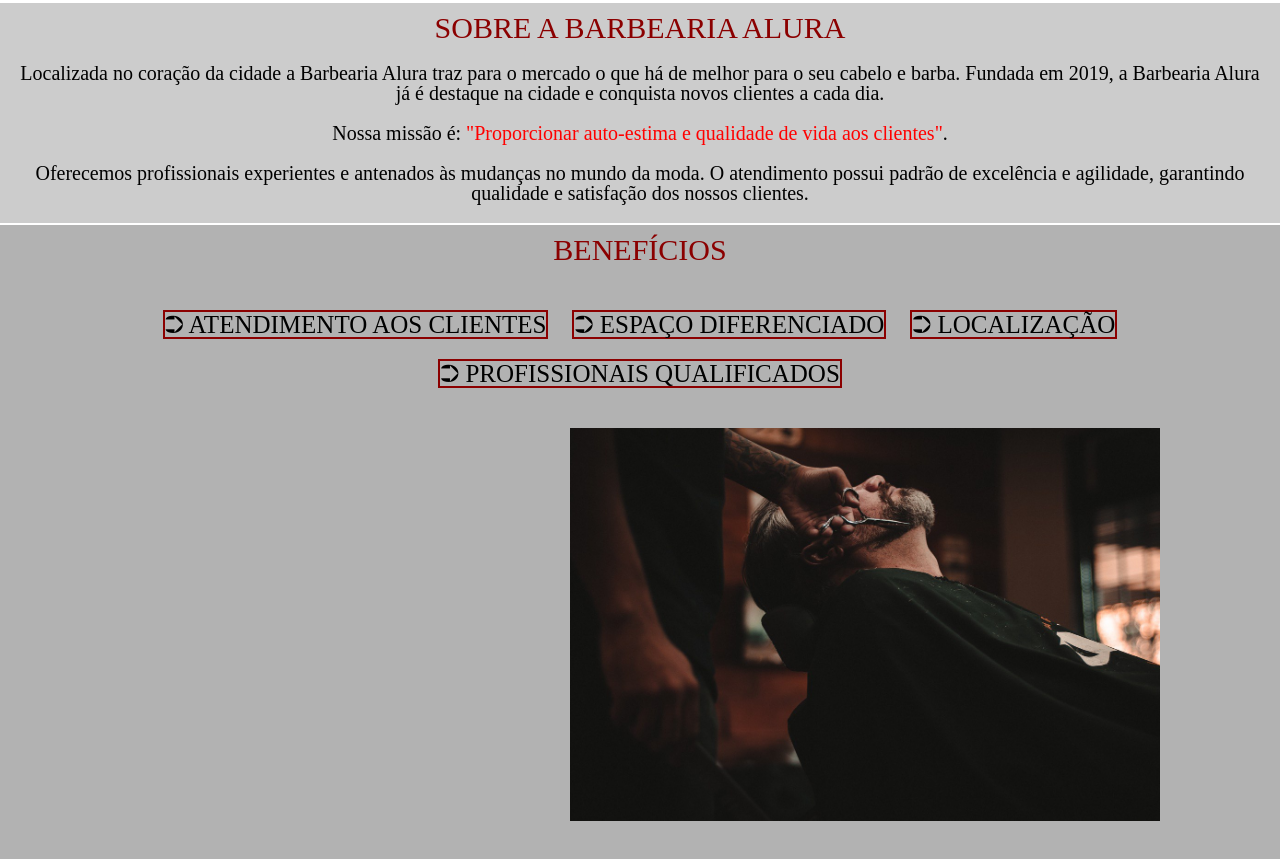
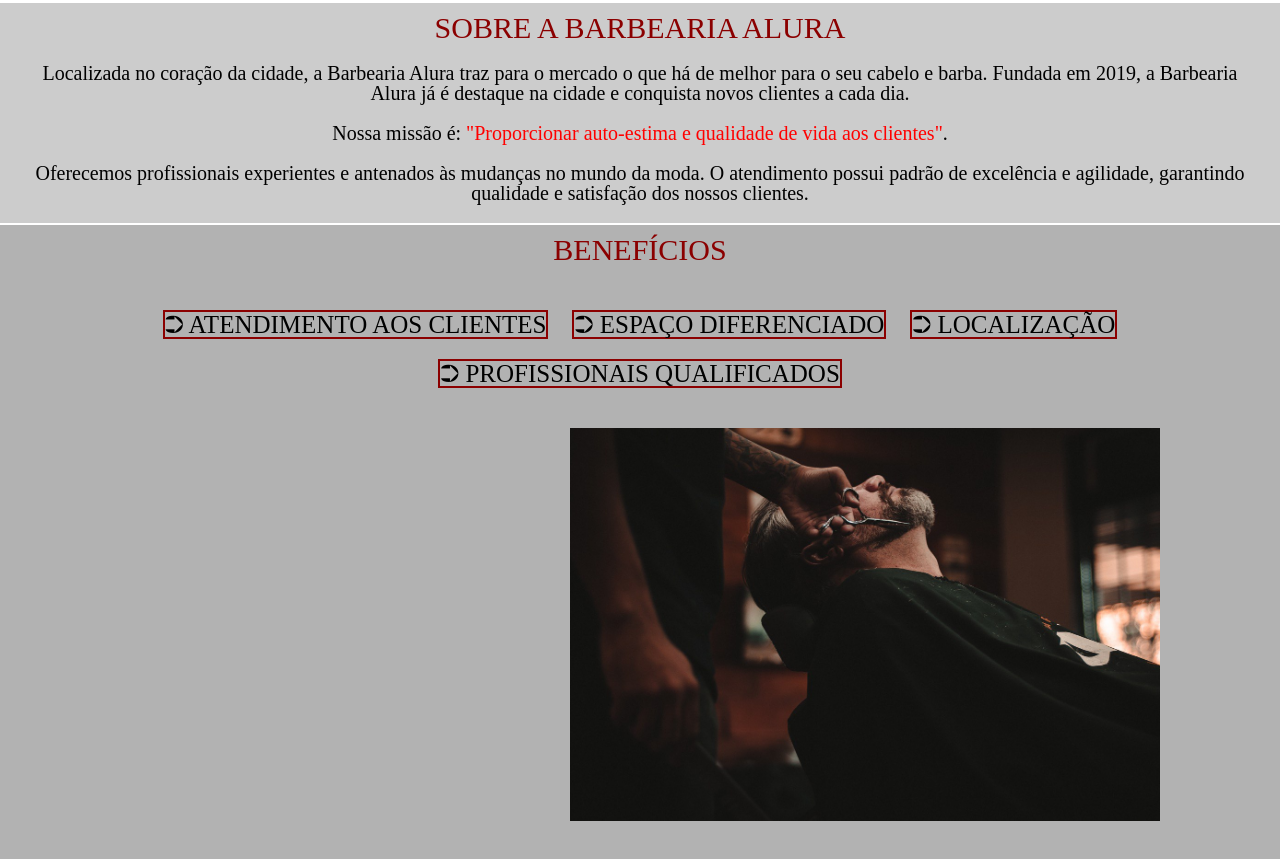
Before and after one commit to Ig0rAmaral/SiteBarbeariaAlura, a plain HTML site: page site html e css/index.html in a window 1280 px wide. Shown: the part 988-1847 px from the top of the page. Drawn offline with Linux system fonts and the light colour scheme.

Commit message:
Update index.html

```diff
--- a/site html e css/index.html
+++ b/site html e css/index.html
@@ -30,7 +30,7 @@
 
 			<h2 class="titulo-centralizado">Sobre a Barbearia Alura</h2>
 
-			<p>Localizada no coração da cidade a <strong>Barbearia Alura</strong> traz para o mercado o que há de melhor para o seu cabelo e barba. Fundada em 2019, a Barbearia Alura já é destaque na cidade e conquista novos clientes a cada dia.</p>
+			<p>Localizada no coração da cidade, a <strong>Barbearia Alura</strong> traz para o mercado o que há de melhor para o seu cabelo e barba. Fundada em 2019, a Barbearia Alura já é destaque na cidade e conquista novos clientes a cada dia.</p>
 
 			<p id="missao"><em>Nossa missão é: <strong>"Proporcionar auto-estima e qualidade de vida aos clientes"</strong>.</em></p>
 
```
